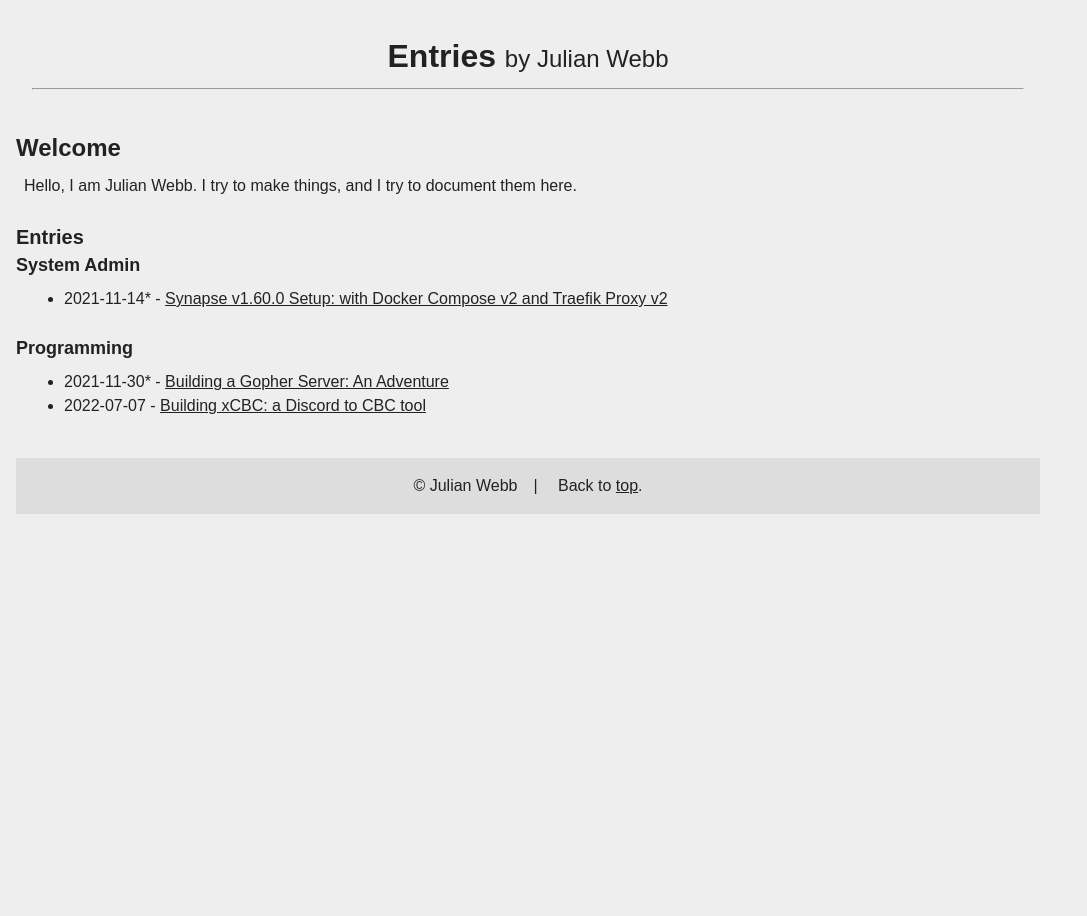
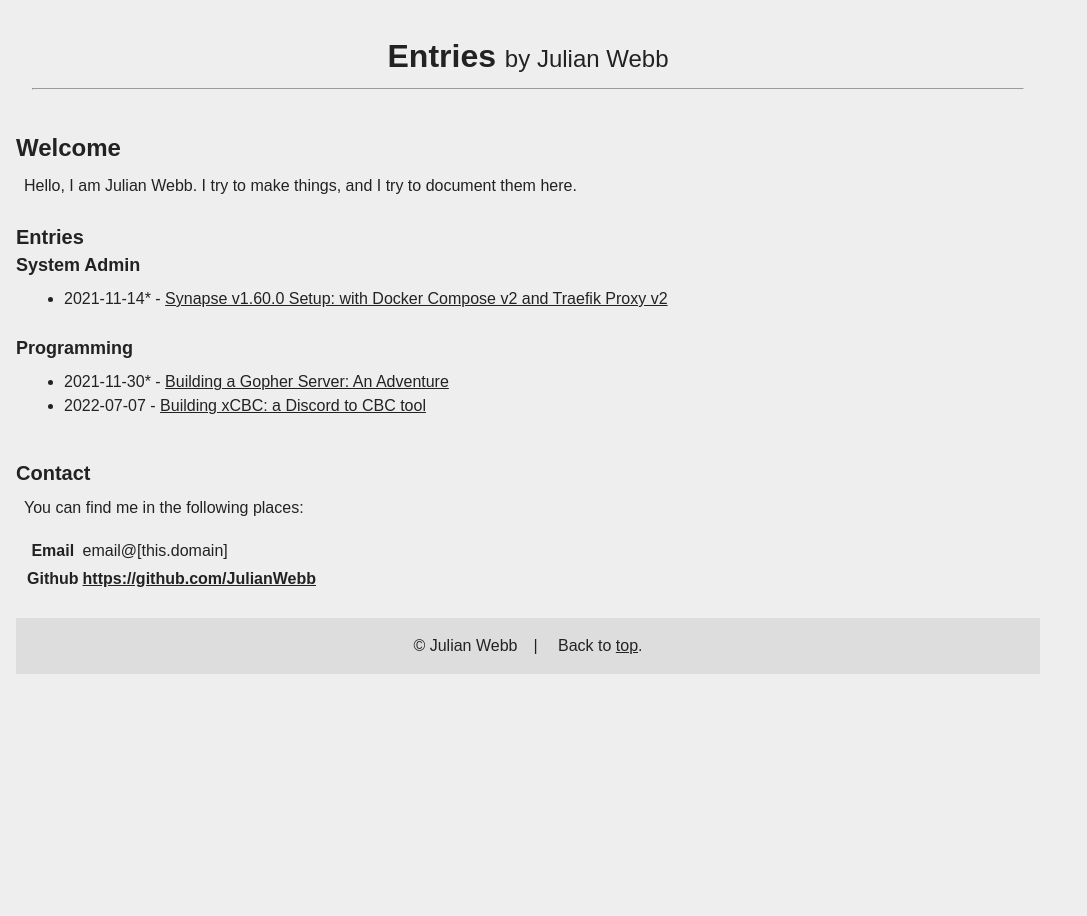
Before and after one commit to JulianWebb/JulianWebb, a Jekyll site: the page built from index.html, in a window 1280 px wide. Shown: the whole page, without its empty margins (0-1087 px from the left). Built offline with Jekyll 4.4.1, drawn with Linux system fonts in a browser that asks for light colours.

Commit message:
added contact

```diff
--- a/_layouts/base.html
+++ b/_layouts/base.html
@@ -3,7 +3,7 @@
 	<head>
 		{% include head.html %}
 	</head>
-	<body>
+	<body class="layout-{{ page.layout }}">
 			{{ content }}
 	</body>
 </html>
--- a/index.html
+++ b/index.html
@@ -1,11 +1,11 @@
 ---
 layout: default
 ---
-<section>
+<section id="welcome">
 	<h3>Welcome</h3>
 	<p>Hello, I am Julian Webb. I try to make things, and I try to document them here.</p>
 </section>
-<section>
+<section id="entries">
 	<h4>Entries</h4>
 	{% for category in site.data.categories.categories %}
 	{% assign exists = site.entries | find: "category", category.slug %}
@@ -24,3 +24,17 @@ layout: default
 	{% endif %}
 	{% endfor %}
 </section>
+<section id="contact">
+	<h4>Contact</h4>
+	<p>You can find me in the following places:</p>
+	<table>
+		<tr>
+			<th>Email</th>
+			<td>email@[this.domain]</td>
+		</tr>
+		<tr>
+			<th>Github</th>
+			<td><a href="https://github.com/JulianWebb" class="off">https://github.com/JulianWebb</a></td>
+		</tr>
+	</table>
+</section>
--- a/styles/style.scss
+++ b/styles/style.scss
@@ -48,6 +48,10 @@ a {
 	&.off {
 		font-weight: bold;
 	}
+}
+
+table {
+	padding: 0.5em;
 }
 
 body {
```
